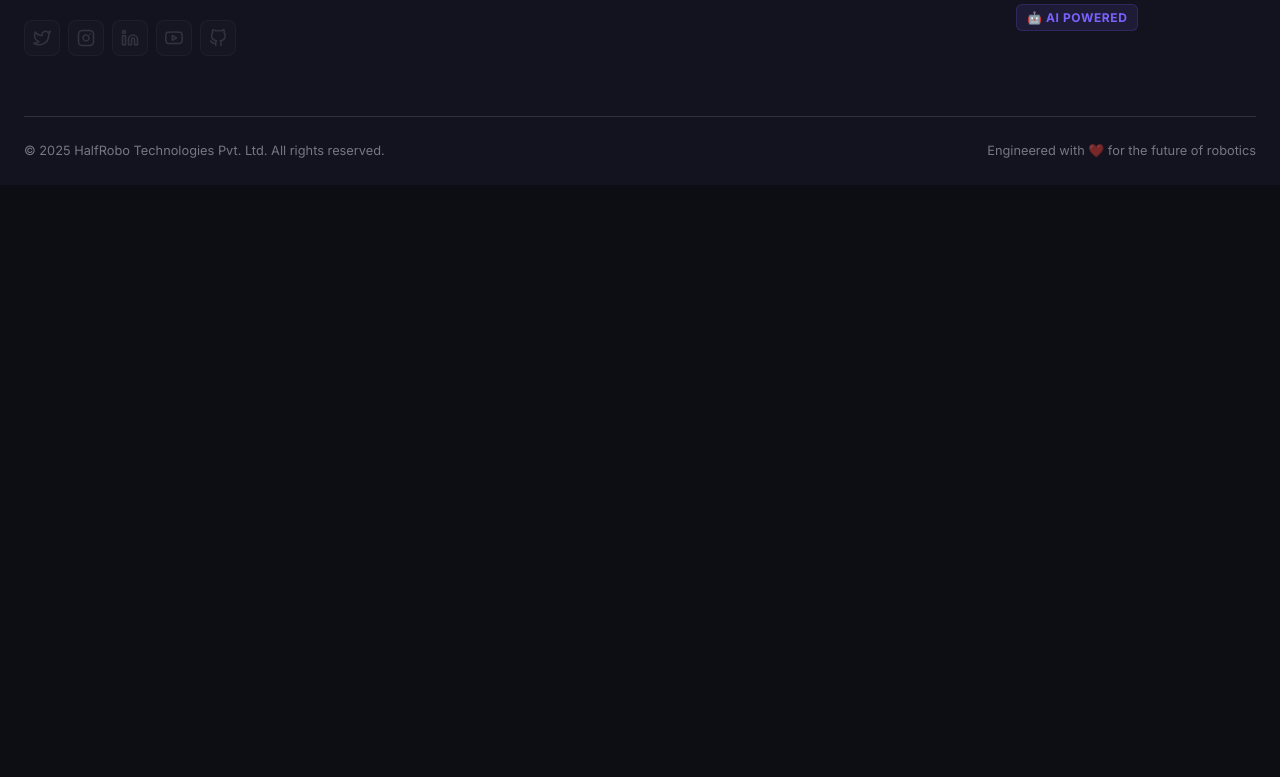
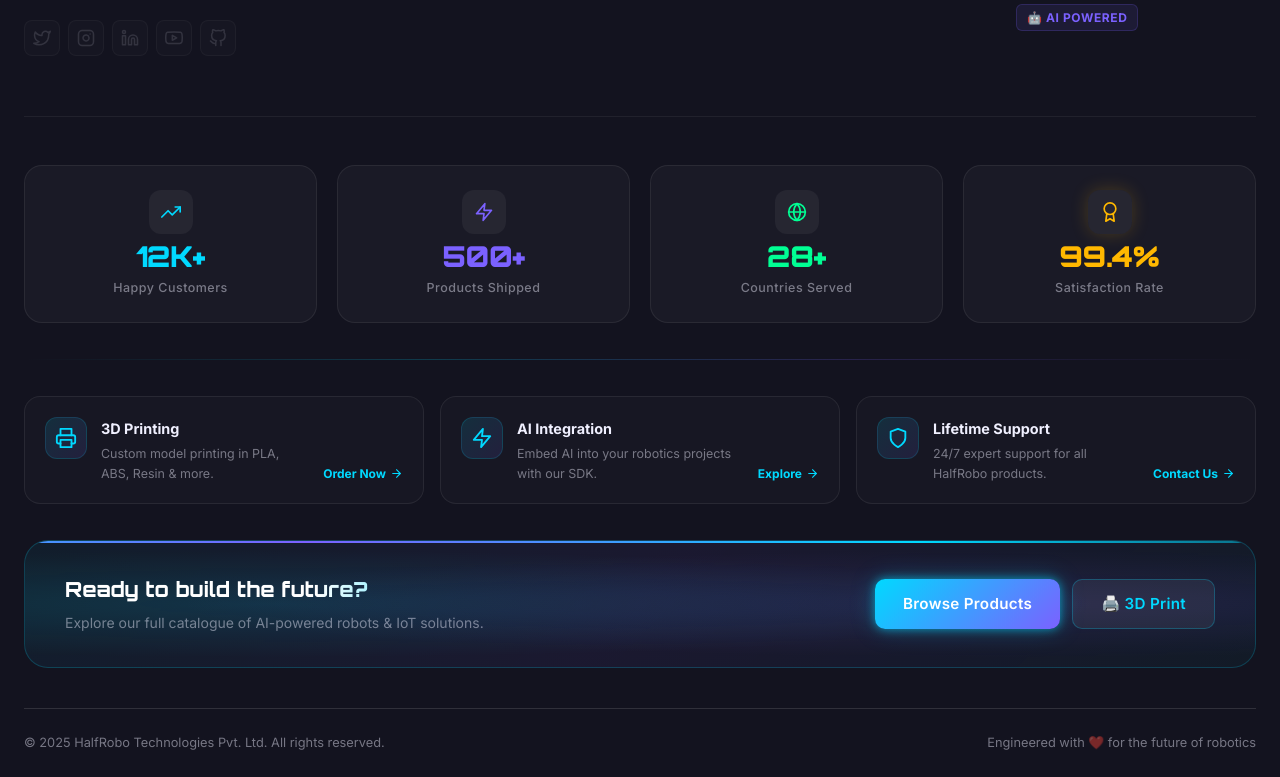
Before and after one commit to Yashwant-18/halfrobo, a React (Vite) app in the folder client/: page / in a window 1280 px wide. Shown: the part 6253-7030 px from the top of the page. Before the commit the page ends 6438 px from the top, so only its background shows below. Built offline with nearby package versions, Linux system fonts and the light colour scheme; no server answers.

Commit message:
feat: add new footer section — stats, service cards & CTA banner (map kept)

```diff
--- a/client/src/components/layout/Footer.css
+++ b/client/src/components/layout/Footer.css
@@ -313,19 +313,247 @@
 
 .footer__social--disabled { opacity: 0.3; cursor: default; pointer-events: none; }
 
+/* ══════════════════════════════════════════════════
+   NEW FOOTER SECTION
+══════════════════════════════════════════════════ */
+.footer__extra {
+  padding: 48px 0 40px;
+  border-top: 1px solid rgba(255,255,255,0.06);
+  display: flex;
+  flex-direction: column;
+  gap: 36px;
+}
 
+/* ── Stats Row ── */
+.footer__stats {
+  display: grid;
+  grid-template-columns: repeat(4, 1fr);
+  gap: 20px;
+}
 
+.footer__stat-card {
+  display: flex;
+  flex-direction: column;
+  align-items: center;
+  gap: 8px;
+  padding: 24px 16px;
+  background: rgba(255,255,255,0.03);
+  border: 1px solid rgba(255,255,255,0.07);
+  border-radius: 18px;
+  text-align: center;
+  transition: transform 0.25s ease, border-color 0.25s ease, box-shadow 0.25s ease;
+}
+.footer__stat-card:hover {
+  transform: translateY(-4px);
+  border-color: rgba(0,217,255,0.2);
+  box-shadow: 0 12px 32px rgba(0,0,0,0.3);
+}
+
+.footer__stat-icon {
+  width: 44px;
+  height: 44px;
+  border-radius: 12px;
+  background: rgba(255,255,255,0.05);
+  display: flex;
+  align-items: center;
+  justify-content: center;
+}
+
+.footer__stat-value {
+  font-family: var(--font-heading);
+  font-size: 1.8rem;
+  font-weight: 900;
+  line-height: 1;
+  letter-spacing: -0.02em;
+}
+
+.footer__stat-label {
+  font-size: 0.78rem;
+  color: var(--text-muted);
+  font-weight: 500;
+  letter-spacing: 0.04em;
+}
+
+/* ── Divider ── */
+.footer__extra-divider {
+  height: 1px;
+  background: linear-gradient(90deg, transparent, rgba(0,217,255,0.2), rgba(123,97,255,0.2), transparent);
+}
+
+/* ── Service Cards ── */
+.footer__services {
+  display: grid;
+  grid-template-columns: repeat(3, 1fr);
+  gap: 16px;
+}
+
+.footer__service-card {
+  display: flex;
+  align-items: flex-start;
+  gap: 14px;
+  padding: 20px;
+  background: rgba(255,255,255,0.02);
+  border: 1px solid rgba(255,255,255,0.07);
+  border-radius: 16px;
+  transition: all 0.25s ease;
+  position: relative;
+  overflow: hidden;
+}
+.footer__service-card::before {
+  content: '';
+  position: absolute;
+  inset: 0;
+  background: linear-gradient(135deg, rgba(0,217,255,0.04) 0%, rgba(123,97,255,0.04) 100%);
+  opacity: 0;
+  transition: opacity 0.25s ease;
+}
+.footer__service-card:hover {
+  border-color: rgba(0,217,255,0.2);
+  transform: translateY(-2px);
+  box-shadow: 0 8px 24px rgba(0,0,0,0.25);
+}
+.footer__service-card:hover::before { opacity: 1; }
+
+.footer__service-icon {
+  width: 42px;
+  height: 42px;
+  border-radius: 12px;
+  background: linear-gradient(135deg, rgba(0,217,255,0.12), rgba(123,97,255,0.12));
+  border: 1px solid rgba(0,217,255,0.15);
+  display: flex;
+  align-items: center;
+  justify-content: center;
+  color: var(--neon-blue);
+  flex-shrink: 0;
+}
+
+.footer__service-body { flex: 1; min-width: 0; }
+
+.footer__service-title {
+  font-weight: 700;
+  font-size: 0.9rem;
+  margin-bottom: 4px;
+  color: var(--text-primary);
+}
+
+.footer__service-desc {
+  font-size: 0.78rem;
+  color: var(--text-muted);
+  line-height: 1.55;
+}
+
+.footer__service-cta {
+  display: inline-flex;
+  align-items: center;
+  gap: 4px;
+  font-size: 0.75rem;
+  font-weight: 700;
+  color: var(--neon-blue);
+  text-decoration: none;
+  white-space: nowrap;
+  transition: gap 0.2s ease;
+  align-self: flex-end;
+  flex-shrink: 0;
+}
+.footer__service-cta:hover { gap: 8px; }
+
+/* ── CTA Banner ── */
+.footer__cta-banner {
+  position: relative;
+  border-radius: 24px;
+  overflow: hidden;
+  border: 1px solid rgba(0,217,255,0.2);
+  background: linear-gradient(135deg,
+    rgba(0,217,255,0.06) 0%,
+    rgba(123,97,255,0.08) 50%,
+    rgba(0,217,255,0.04) 100%
+  );
+}
+
+.footer__cta-banner__glow {
+  position: absolute;
+  inset: 0;
+  background: radial-gradient(ellipse at 20% 50%, rgba(0,217,255,0.12) 0%, transparent 60%),
+              radial-gradient(ellipse at 80% 50%, rgba(123,97,255,0.12) 0%, transparent 60%);
+  pointer-events: none;
+}
+
+/* Animated top border */
+.footer__cta-banner::before {
+  content: '';
+  position: absolute;
+  top: 0; left: 0; right: 0;
+  height: 2px;
+  background: linear-gradient(90deg, transparent, var(--neon-blue), var(--neon-purple), var(--neon-blue), transparent);
+  background-size: 200% 100%;
+  animation: cta-border-slide 3s linear infinite;
+}
+@keyframes cta-border-slide {
+  0%   { background-position: 200% 0; }
+  100% { background-position: -200% 0; }
+}
+
+.footer__cta-banner__content {
+  position: relative;
+  z-index: 1;
+  display: flex;
+  align-items: center;
+  justify-content: space-between;
+  gap: 24px;
+  padding: 32px 40px;
+  flex-wrap: wrap;
+}
+
+.footer__cta-banner__text h3 {
+  font-family: var(--font-heading);
+  font-size: 1.3rem;
+  font-weight: 800;
+  margin-bottom: 6px;
+  background: linear-gradient(90deg, #fff 60%, var(--neon-blue));
+  -webkit-background-clip: text;
+  background-clip: text;
+  -webkit-text-fill-color: transparent;
+}
+
+.footer__cta-banner__text p {
+  font-size: 0.875rem;
+  color: var(--text-muted);
+}
+
+.footer__cta-banner__actions {
+  display: flex;
+  gap: 12px;
+  flex-shrink: 0;
+  flex-wrap: wrap;
+}
+
+.footer__cta-ghost {
+  border-color: rgba(0,217,255,0.25);
+  color: var(--neon-blue);
+}
+.footer__cta-ghost:hover {
+  background: rgba(0,217,255,0.08);
+  border-color: rgba(0,217,255,0.5);
+}
+
+/* ── Responsive ── */
 @media (max-width: 1200px) {
   .footer__top { grid-template-columns: 1fr 1fr; gap: 32px; }
   .footer__brand { grid-column: 1 / -1; }
   .footer__newsletter { grid-column: span 2; max-width: 500px; }
+  .footer__stats { grid-template-columns: repeat(2, 1fr); }
+  .footer__services { grid-template-columns: 1fr 1fr; }
 }
 @media (max-width: 768px) {
   .footer__top { grid-template-columns: 1fr 1fr; padding: 48px 0 32px; }
   .footer__brand { grid-column: 1 / -1; }
   .footer__newsletter { grid-column: 1 / -1; max-width: 100%; }
   .footer__bottom { flex-direction: column; gap: 8px; text-align: center; }
+  .footer__stats { grid-template-columns: repeat(2, 1fr); gap: 12px; }
+  .footer__services { grid-template-columns: 1fr; }
+  .footer__cta-banner__content { flex-direction: column; align-items: flex-start; padding: 24px; }
 }
 @media (max-width: 480px) {
   .footer__top { grid-template-columns: 1fr; }
+  .footer__stats { grid-template-columns: 1fr 1fr; }
 }
--- a/client/src/components/layout/Footer.jsx
+++ b/client/src/components/layout/Footer.jsx
@@ -1,7 +1,8 @@
 import { useState, useEffect } from 'react';
 import { Link } from 'react-router-dom';
 import { FiTwitter, FiInstagram, FiLinkedin, FiYoutube, FiGithub,
-         FiMail, FiMapPin, FiPhone, FiArrowRight, FiNavigation, FiExternalLink } from 'react-icons/fi';
+         FiMail, FiMapPin, FiPhone, FiArrowRight, FiNavigation, FiExternalLink,
+         FiZap, FiShield, FiGlobe, FiAward, FiPrinter, FiTrendingUp } from 'react-icons/fi';
 import api from '../../utils/api';
 import './Footer.css';
 
@@ -47,8 +48,22 @@
   footer_map_show:     'true',
 };
 
+const STATS = [
+  { icon: FiTrendingUp, value: '12K+',  label: 'Happy Customers',   color: 'var(--neon-blue)' },
+  { icon: FiZap,        value: '500+',  label: 'Products Shipped',  color: 'var(--neon-purple)' },
+  { icon: FiGlobe,      value: '28+',   label: 'Countries Served',  color: 'var(--neon-green)' },
+  { icon: FiAward,      value: '99.4%', label: 'Satisfaction Rate', color: '#FFB800' },
+];
+
+const SERVICES = [
+  { icon: FiPrinter,  title: '3D Printing',      desc: 'Custom model printing in PLA, ABS, Resin & more.',         to: '/3d-print',  cta: 'Order Now' },
+  { icon: FiZap,      title: 'AI Integration',   desc: 'Embed AI into your robotics projects with our SDK.',       to: '/products',  cta: 'Explore' },
+  { icon: FiShield,   title: 'Lifetime Support', desc: '24/7 expert support for all HalfRobo products.',           to: '/contact',   cta: 'Contact Us' },
+];
+
 export default function Footer() {
   const [settings, setSettings] = useState(DEFAULT_SETTINGS);
+  const [email, setEmail] = useState('');
 
   useEffect(() => {
     api.get('/settings/footer')
@@ -93,9 +108,7 @@
             </div>
 
             <div className="footer__map-wrap">
-              {/* Neon border glow */}
               <div className="footer__map-glow" />
-
               <iframe
                 title="HalfRobo Store Location"
                 src={mapEmbedURL}
@@ -104,8 +117,6 @@
                 referrerPolicy="no-referrer-when-downgrade"
                 allowFullScreen
               />
-
-              {/* Location badge overlay */}
               <div className="footer__map-badge">
                 <FiMapPin size={12} />
                 <span>{mapLocation}</span>
@@ -113,6 +124,7 @@
             </div>
           </div>
         )}
+
         {/* ── Top Section ──────────────────────────── */}
         <div className="footer__top">
           {/* Brand */}
@@ -169,8 +181,14 @@
           <div className="footer__newsletter">
             <h4 className="footer__col-title">Stay Updated</h4>
             <p className="footer__newsletter-desc">Get the latest on AI robotics breakthroughs and exclusive deals.</p>
-            <form className="footer__newsletter-form" onSubmit={e => e.preventDefault()}>
-              <input type="email" placeholder="Enter your email" className="footer__newsletter-input" />
+            <form className="footer__newsletter-form" onSubmit={e => { e.preventDefault(); setEmail(''); }}>
+              <input
+                type="email"
+                placeholder="Enter your email"
+                className="footer__newsletter-input"
+                value={email}
+                onChange={e => setEmail(e.target.value)}
+              />
               <button type="submit" className="btn btn-primary btn-sm">Subscribe</button>
             </form>
             <div className="footer__badges">
@@ -180,7 +198,61 @@
           </div>
         </div>
 
+        {/* ══════════════════════════════════════════════════════
+            NEW SECTION — Stats + Services + CTA
+        ══════════════════════════════════════════════════════ */}
+        <div className="footer__extra">
 
+          {/* Stats Row */}
+          <div className="footer__stats">
+            {STATS.map(s => (
+              <div key={s.label} className="footer__stat-card">
+                <div className="footer__stat-icon" style={{ color: s.color, boxShadow: `0 0 18px ${s.color}33` }}>
+                  <s.icon size={20} />
+                </div>
+                <div className="footer__stat-value" style={{ color: s.color }}>{s.value}</div>
+                <div className="footer__stat-label">{s.label}</div>
+              </div>
+            ))}
+          </div>
+
+          {/* Divider */}
+          <div className="footer__extra-divider" />
+
+          {/* Services / Feature Cards */}
+          <div className="footer__services">
+            {SERVICES.map(sv => (
+              <div key={sv.title} className="footer__service-card">
+                <div className="footer__service-icon">
+                  <sv.icon size={22} />
+                </div>
+                <div className="footer__service-body">
+                  <div className="footer__service-title">{sv.title}</div>
+                  <div className="footer__service-desc">{sv.desc}</div>
+                </div>
+                <Link to={sv.to} className="footer__service-cta">
+                  {sv.cta} <FiArrowRight size={13} />
+                </Link>
+              </div>
+            ))}
+          </div>
+
+          {/* CTA Banner */}
+          <div className="footer__cta-banner">
+            <div className="footer__cta-banner__glow" />
+            <div className="footer__cta-banner__content">
+              <div className="footer__cta-banner__text">
+                <h3>Ready to build the future?</h3>
+                <p>Explore our full catalogue of AI-powered robots & IoT solutions.</p>
+              </div>
+              <div className="footer__cta-banner__actions">
+                <Link to="/products" className="btn btn-primary">Browse Products</Link>
+                <Link to="/3d-print" className="btn btn-ghost footer__cta-ghost">🖨️ 3D Print</Link>
+              </div>
+            </div>
+          </div>
+
+        </div>
 
         {/* ── Bottom bar ───────────────────────────── */}
         <div className="footer__bottom">
```
Lines whose indentation alone changed are shown as unchanged.
